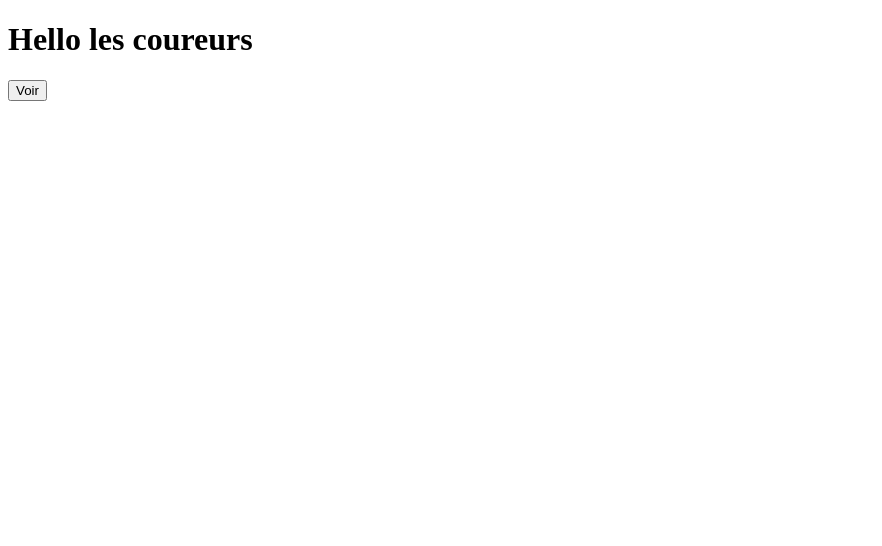
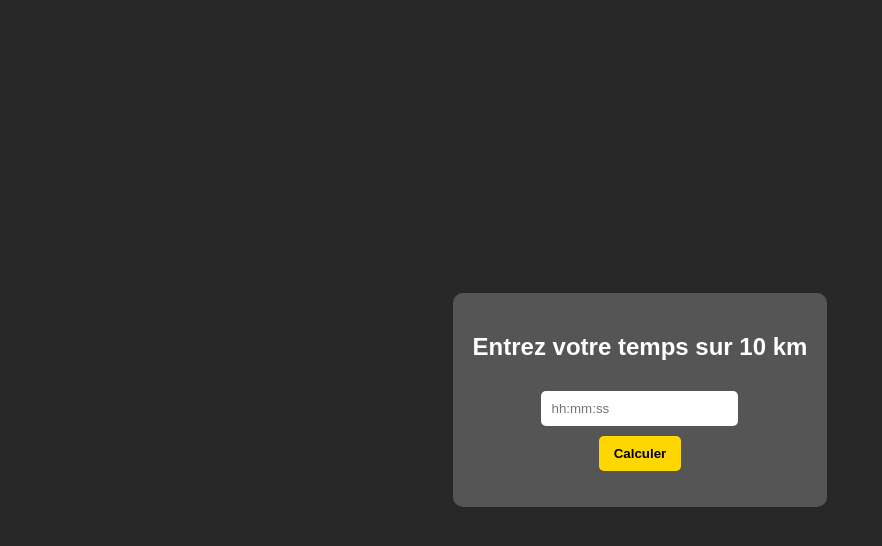
Before and after one commit to leanacheron/runningofficiel, a plain HTML site: page index.html in a window 1280 px wide. Shown: the whole page, without its empty margins (0-882 px from the left). Drawn offline with Linux system fonts and the light colour scheme.

Commit message:
Calculateur d'allure

```diff
--- a/index.html
+++ b/index.html
@@ -1,12 +1,68 @@
 <!DOCTYPE html>
-<html lang="en">
+<html lang="fr">
 <head>
     <meta charset="UTF-8">
     <meta name="viewport" content="width=device-width, initial-scale=1.0">
-    <title>Running Officiel</title>
+    <title>Calculateur d'Allure</title>
+    <style>
+        body {
+            background-color: #272727;
+            display: flex;
+            justify-content: center;
+            align-items: center;
+            height: 100vh;
+            margin: 0;
+            font-family: Arial, sans-serif;
+            color: white;
+        }
+        .container {
+            background-color: #555;
+            padding: 20px;
+            border-radius: 10px;
+            text-align: center;
+        }
+        input {
+            padding: 10px;
+            border: none;
+            border-radius: 5px;
+            margin: 10px 0;
+        }
+        button {
+            padding: 10px 15px;
+            border: none;
+            border-radius: 5px;
+            background-color: #FFD700;
+            cursor: pointer;
+            font-weight: bold;
+        }
+    </style>
 </head>
 <body>
-    <h1>Hello les coureurs</h1>
-    <a href="https://leanacheron.fr" target="_blank"><button>Voir</button></a>
+    <div class="container">
+        <h2>Entrez votre temps sur 10 km</h2>
+        <input type="text" id="timeInput" placeholder="hh:mm:ss">
+        <br>
+        <button onclick="calculatePace()">Calculer</button>
+        <p id="result"></p>
+    </div>
+    <script>
+        function calculatePace() {
+            const timeStr = document.getElementById('timeInput').value;
+            const timeParts = timeStr.split(':').map(Number);
+
+            if (timeParts.length !== 3) {
+                document.getElementById('result').innerText = "Format invalide. Utilisez hh:mm:ss";
+                return;
+            }
+
+            const totalSeconds = (timeParts[0] * 3600) + (timeParts[1] * 60) + timeParts[2];
+            const paceSeconds = totalSeconds / 10;
+            const paceMinutes = Math.floor(paceSeconds / 60);
+            const paceRemSeconds = Math.round(paceSeconds % 60);
+            const speed = (10 / (totalSeconds / 3600)).toFixed(2);
+
+            document.getElementById('result').innerText = `Allure: ${paceMinutes}m${paceRemSeconds}s/km \n Vitesse: ${speed} km/h`;
+        }
+    </script>
 </body>
 </html>
```
